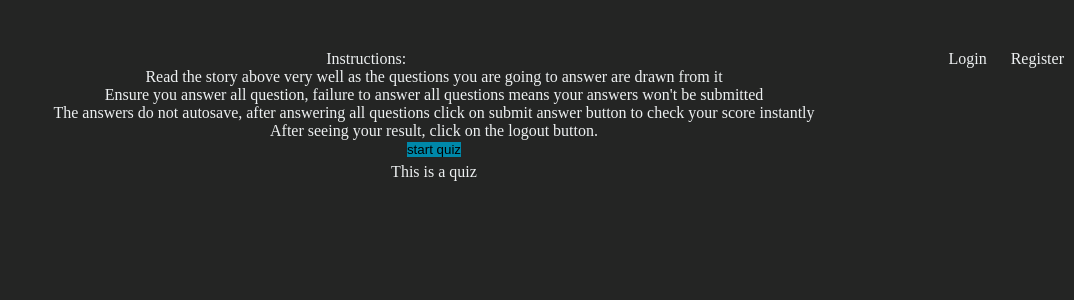
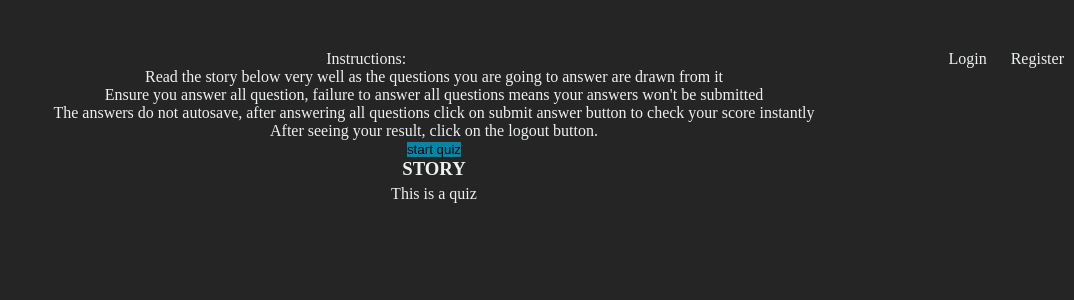
Before and after one commit to Olamidun/olamidun-django-mcq, a Django app: page / in a window 1280 px wide. Shown: the top 300 px of the page, without its empty margins (206-1280 px from the left). Run offline with Django 3.2, Linux system fonts and the light colour scheme; data comes from the database, SQL or seed files in the repository.

Commit message:
made a minor change to home page

```diff
--- a/polls/templates/polls/home.html
+++ b/polls/templates/polls/home.html
@@ -2,13 +2,14 @@
 {% block content %}
     <div class="story">
         <div>Instructions:
-            <p>Read the story above very well as the questions you are going to answer are drawn from it</p>
+            <p>Read the story below very well as the questions you are going to answer are drawn from it</p>
             <p>Ensure you answer all question, failure to answer all questions means your answers won't be submitted</p>
             <p>The answers do not autosave, after answering all questions click on submit answer button to check your score instantly</p>
             <p>After seeing your result, click on the logout button.</p>
         </div>
             <a class="quiz-button" href="{% url 'polls:index' %}"><button>start quiz</button></a>
         {% for story in stories %}
+            <h3>STORY</h3>
             <div style="margin-top: 5px">{{ story.story }}</div>
         {% endfor %}
     </div>
```
